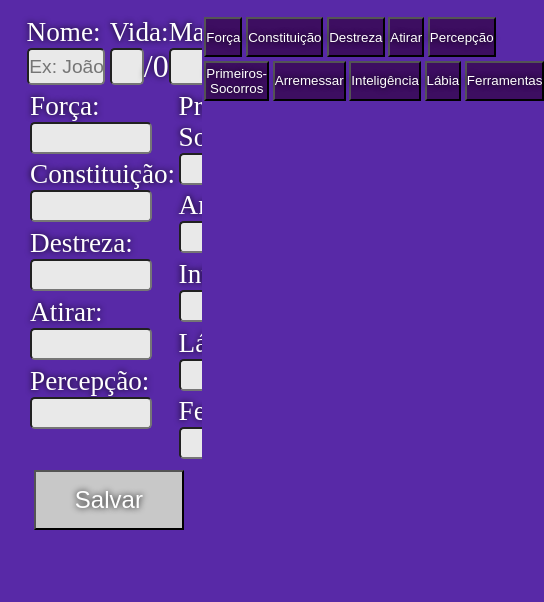
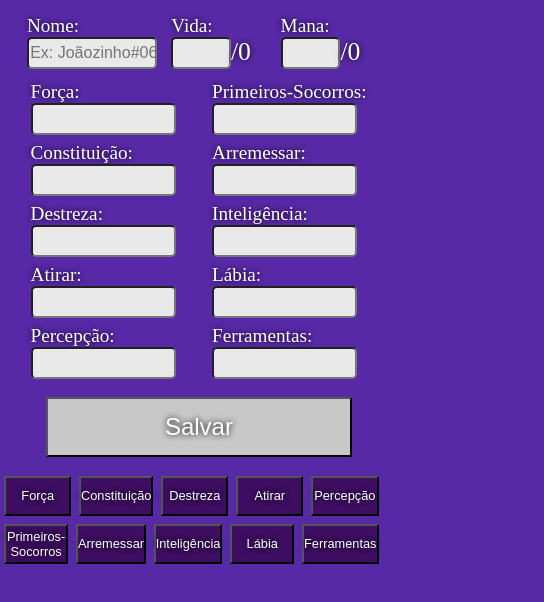
Before and after one commit to gustavo-pupo/fichaUSM, a plain HTML site: page index.html in a window 390 px wide. Shown: the whole page, 544 px wide, since content can reach past the window. Drawn offline with Linux system fonts and the light colour scheme.

Commit message:
adaptando para celular

```diff
--- a/css/estilos.css
+++ b/css/estilos.css
@@ -156,3 +156,71 @@ span#teste{
     color: white;
     text-shadow: black 0 0 0.5rem;
 }
+
+@media (max-width: 414px){
+/* ids */
+    div#geral{
+        width: 98%;
+        display: flex;
+        flex-direction: column;
+    }
+
+    div#infos{
+        width: 100%;
+        margin: 0;
+    }
+
+    div#status{
+        margin: 2% 0 0 0;
+    }
+
+    div#status p{
+        font-size: 1.6rem;
+    }
+
+    #nomeDiv{
+        margin: 0 0 0 0;
+    }
+
+    #nome{
+        font-size: 1rem;
+        width: 100%;
+    }
+
+    div#roladas{
+        width: 100%;
+    }
+
+    div#testes{
+        width: 100%;
+        /* align-items: center; */
+    }
+
+    div#testes button{
+        font-size: 0.8rem;
+    }
+
+    div#resultado{
+        width: 100%;
+        margin: 2% 0 0 0;
+        text-align:center;
+        /* border: 1px solid black; */
+    }
+
+    div#atributos{
+        margin: 2% 0 0 5%;
+    }
+
+    div#resultado p{
+        font-size: 3.5rem;
+    }
+
+    div#resultado span{
+        font-size: 2rem
+    }
+/* tags */
+    label{
+        font-size: 1.2rem;
+    }
+/* classes */
+}
```
